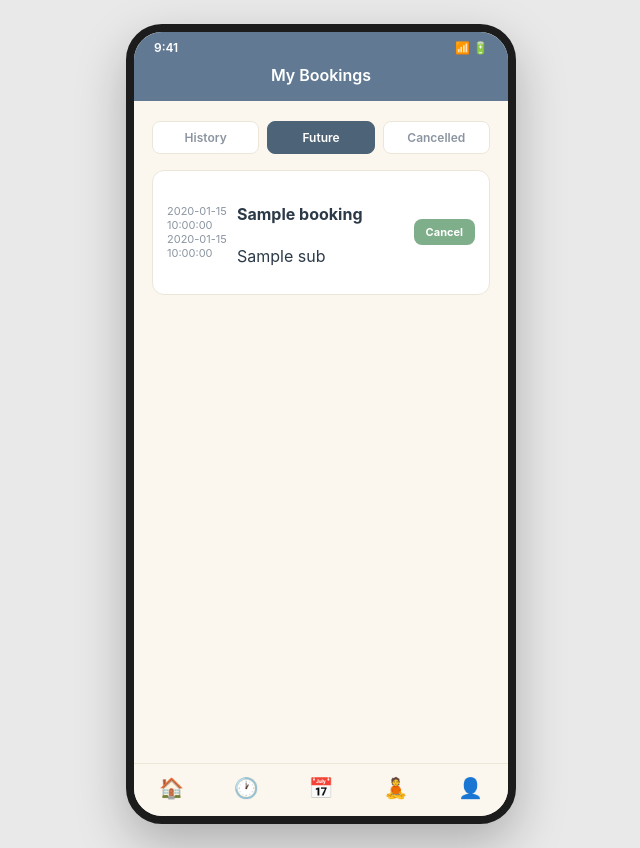
After one commit to IvyonGH/Fitness-Class-Booking-System-Ivy, a Flask app: page /bookings in a window 1280 px wide. The commit adds this page. Shown: the whole page, without its empty margins (319-959 px from the left). Run offline with Flask 3, Linux system fonts and the light colour scheme; the visitor is signed in with stand-in values (Sample User, id 1); a database or web service that is not in the repository returns one stand-in record (values such as "Sample title").

Commit message:
Scope booking list and cancellation to the record owner (IFN636-13)

```diff
--- a/app.py
+++ b/app.py
@@ -14,12 +14,14 @@ from db import get_db
 from seed import seed_if_empty
 import routes_browse
 import routes_booking
+import routes_bookinglist
 
 app = Flask(__name__)
 app.secret_key = os.environ.get("SECRET_KEY", "dev-only-placeholder-not-for-production")
 
 routes_browse.register_routes(app)
 routes_booking.register_routes(app)
+routes_bookinglist.register_routes(app)
 
 if __name__ == "__main__":
     seed_if_empty(get_db())
--- /dev/null
+++ b/routes_bookinglist.py
@@ -0,0 +1,37 @@
+"""IFN636-13: View Booking List (R3), owner-scoped."""
+from flask import render_template, request, redirect, url_for, flash
+
+from db import get_db
+from helpers import current_user, require_login
+
+
+def register_routes(app):
+    @app.route("/bookings")
+    def bookings():
+        if (r := require_login()):
+            return r
+        tab = request.args.get("tab", "future")
+        user = current_user()
+        d = get_db()
+        # Records are limited to the member who made them (plus admins, who use
+        # the separate roster view for other members' bookings).
+        query = {"status": tab} if user.get("is_admin") else {"status": tab, "user_phone": user["phone"]}
+        items = list(d.bookings.find(query).sort("id", -1))
+        return render_template(
+            "bookings.html", items=items, tab=tab, show_nav=True, active="bookings"
+        )
+
+    @app.route("/bookings/cancel/<int:booking_id>", methods=["POST"])
+    def cancel_booking(booking_id):
+        if (r := require_login()):
+            return r
+        user = current_user()
+        d = get_db()
+        query = {"id": booking_id, "status": "future"}
+        if not user.get("is_admin"):
+            query["user_phone"] = user["phone"]
+        booking = d.bookings.find_one_and_update(query, {"$set": {"status": "cancelled"}})
+        if booking:
+            d.timetable.update_one({"_id": booking["class_id"]}, {"$inc": {"seats_taken": -1}})
+            flash("Booking cancelled.")
+        return redirect(url_for("bookings", tab="future"))
--- /dev/null
+++ b/static/css/bookings.css
@@ -0,0 +1,7 @@
+/* Bookings tabs */
+.tabrow{display:flex;gap:8px;margin-bottom:16px;}
+.tabrow .tab{
+  flex:1;text-align:center;padding:8px 0;border-radius:8px;font-size:12px;font-weight:600;
+  color:var(--muted);background:var(--card);border:1px solid var(--border);
+}
+.tabrow .tab.active{background:var(--primary-dark);color:#fff;border-color:var(--primary-dark);}
--- a/templates/base.html
+++ b/templates/base.html
@@ -5,6 +5,7 @@
 <meta name="viewport" content="width=device-width, initial-scale=1.0">
 <title>{% block pagetitle %}WonderFitness{% endblock %}</title>
 <link rel="stylesheet" href="{{ url_for('static', filename='css/base.css') }}">
+{% block extra_css %}{% endblock %}
 </head>
 <body>
 <div class="phone">
--- /dev/null
+++ b/templates/bookings.html
@@ -0,0 +1,33 @@
+{% extends "base.html" %}
+{% block header_title %}My Bookings{% endblock %}
+{% block extra_css %}<link rel="stylesheet" href="{{ url_for('static', filename='css/bookings.css') }}">{% endblock %}
+{% block content %}
+<div class="tabrow">
+  <a href="{{ url_for('bookings', tab='history') }}" class="tab {{ 'active' if tab=='history' else '' }}">History</a>
+  <a href="{{ url_for('bookings', tab='future') }}" class="tab {{ 'active' if tab=='future' else '' }}">Future</a>
+  <a href="{{ url_for('bookings', tab='cancelled') }}" class="tab {{ 'active' if tab=='cancelled' else '' }}">Cancelled</a>
+</div>
+
+{% if items %}
+  {% for b in items %}
+  <div class="class-card">
+    <div class="time">{{ b.date }}<br>{{ b.time }}</div>
+    <div class="meta">
+      <h4>{{ b.name }}</h4>
+      <p>{{ b.sub }}</p>
+    </div>
+    {% if tab == 'future' %}
+    <form method="post" action="{{ url_for('cancel_booking', booking_id=b.id) }}">
+      <button type="submit" class="badge badge-green link">Cancel</button>
+    </form>
+    {% elif tab == 'cancelled' %}
+      <span class="badge badge-gray">Cancelled</span>
+    {% else %}
+      <span class="badge badge-gray">Done</span>
+    {% endif %}
+  </div>
+  {% endfor %}
+{% else %}
+  <p class="empty-state">Nothing here yet.</p>
+{% endif %}
+{% endblock %}
```
